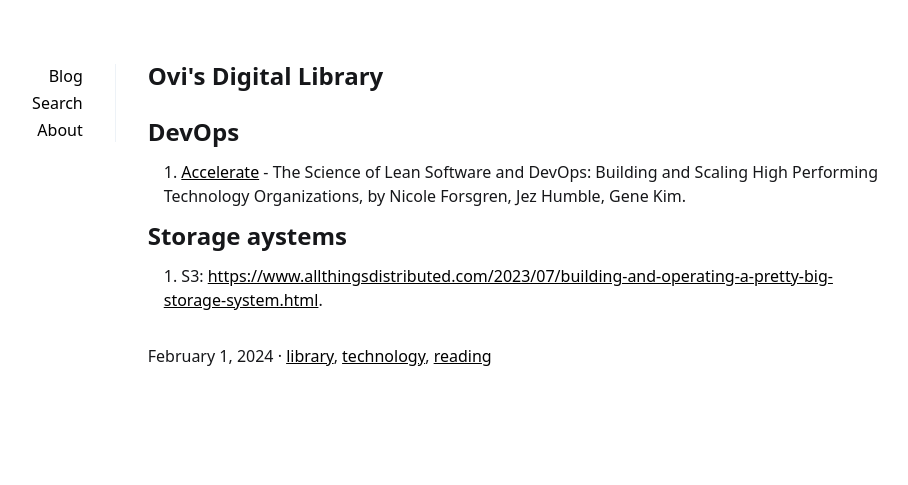
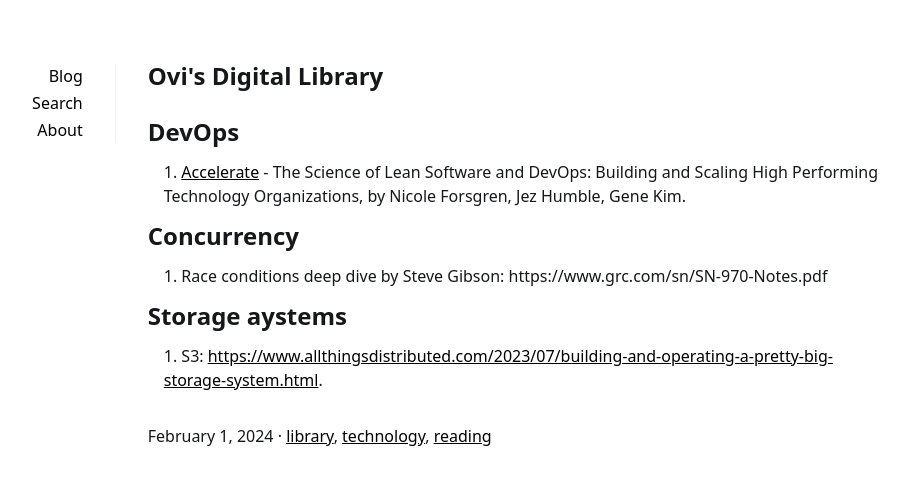
Before and after one commit to ovidiuparvu/ovidiuparvu.github.io, a Jekyll site: the page built from _posts/2024-02-01-ovi-digital-library.md, in a window 1280 px wide. Shown: the top 485 px of the page, without its empty margins (205-1113 px from the left). Built offline with Jekyll 4.4.1, drawn with Linux system fonts in a browser that asks for light colours.

Commit message:
Add link to SG's race conditions notes

```diff
--- a/_posts/2024-02-01-ovi-digital-library.md
+++ b/_posts/2024-02-01-ovi-digital-library.md
@@ -12,6 +12,10 @@ tags: [library,technology,reading]
 1. <a href="https://itrevolution.com/product/accelerate">Accelerate</a> - The Science of Lean Software and DevOps: Building and Scaling High Performing Technology Organizations, by Nicole Forsgren, Jez Humble, Gene Kim.
 
 
+# Concurrency
+
+1. Race conditions deep dive by Steve Gibson: https://www.grc.com/sn/SN-970-Notes.pdf
+
 
 # Storage aystems
 
```
